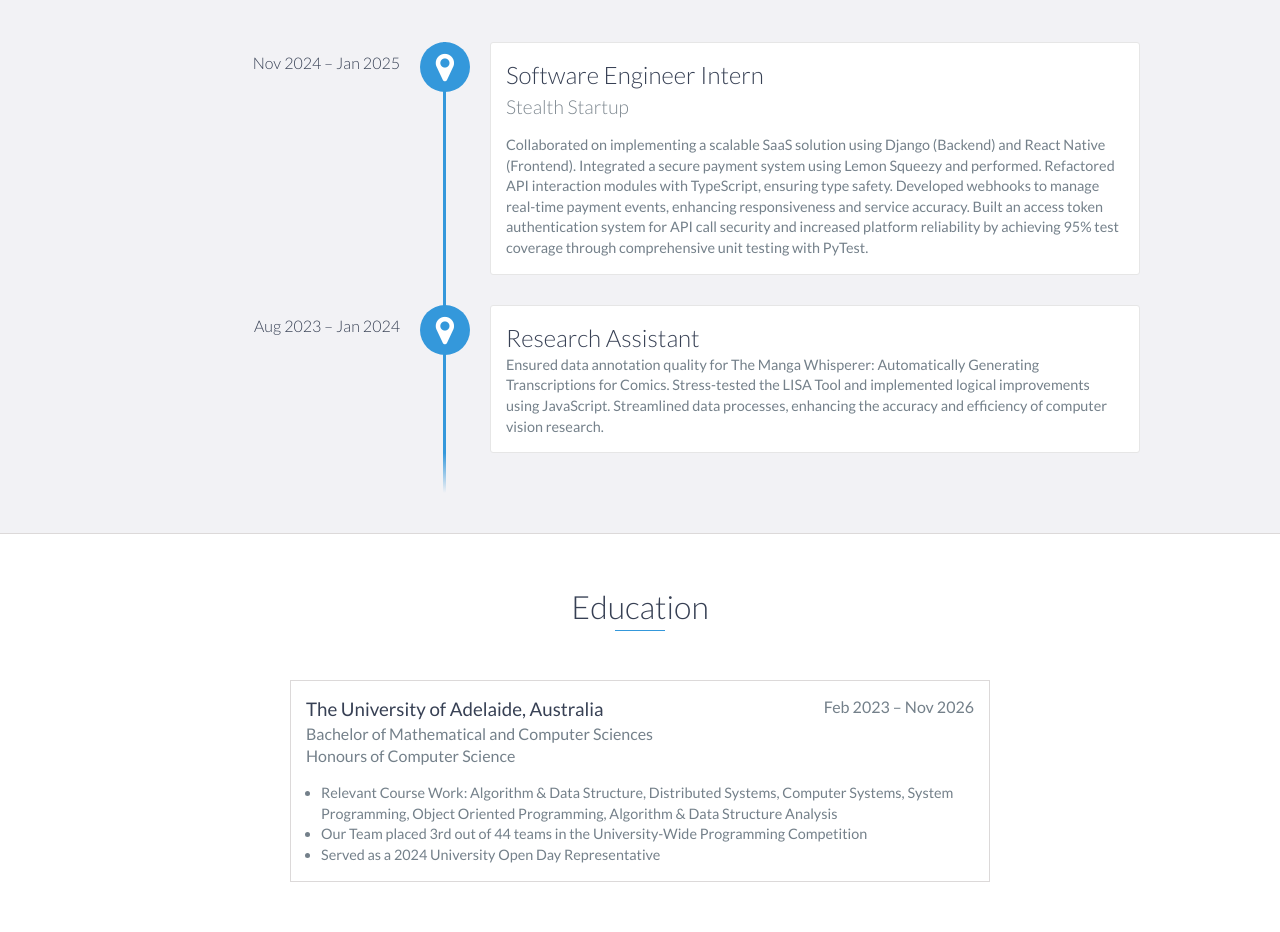
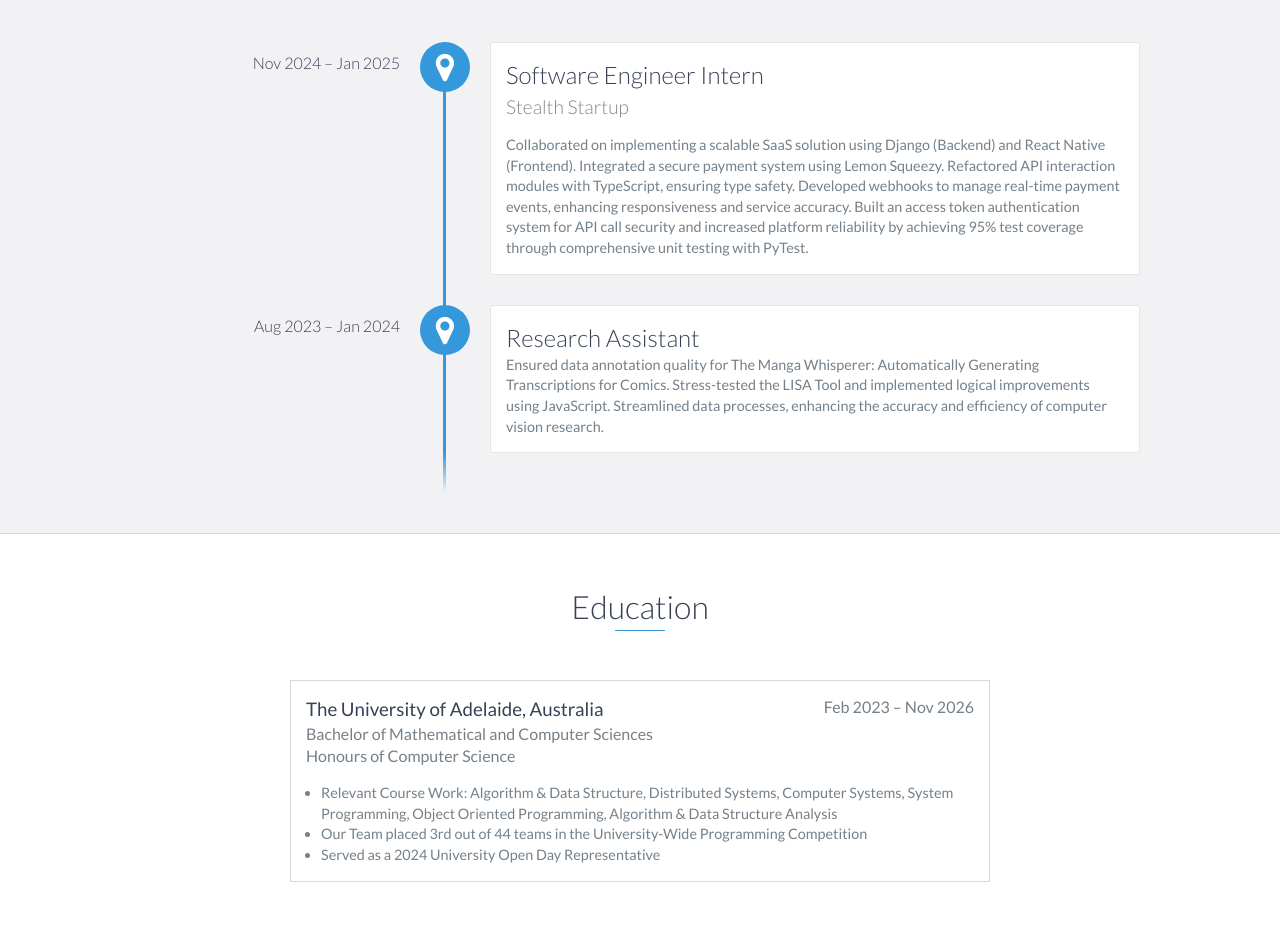
Before and after one commit to AnhadSachdeva/anhadsachdeva.github.io, a website: page index.html in a window 1280 px wide. Shown: the part 1140-2072 px from the top of the page. Drawn offline with nearby package versions, Linux system fonts and the light colour scheme.

Commit message:
updated projects

```diff
--- a/index.html
+++ b/index.html
@@ -91,7 +91,7 @@
                 <h3>Software Engineer Intern</h3>
                 <h4>Stealth Startup</h4>
                 <p>
-                    Collaborated on implementing a scalable SaaS solution using Django (Backend) and React Native (Frontend). Integrated a secure payment system using Lemon Squeezy and performed. Refactored API interaction modules with TypeScript, ensuring type safety. Developed webhooks to manage real-time payment events, enhancing responsiveness and service accuracy. Built an access token authentication system for API call security and increased platform reliability by achieving 95% test coverage through comprehensive unit testing with PyTest.
+                    Collaborated on implementing a scalable SaaS solution using Django (Backend) and React Native (Frontend). Integrated a secure payment system using Lemon Squeezy. Refactored API interaction modules with TypeScript, ensuring type safety. Developed webhooks to manage real-time payment events, enhancing responsiveness and service accuracy. Built an access token authentication system for API call security and increased platform reliability by achieving 95% test coverage through comprehensive unit testing with PyTest.
                 </p>
             </div>
 
```
